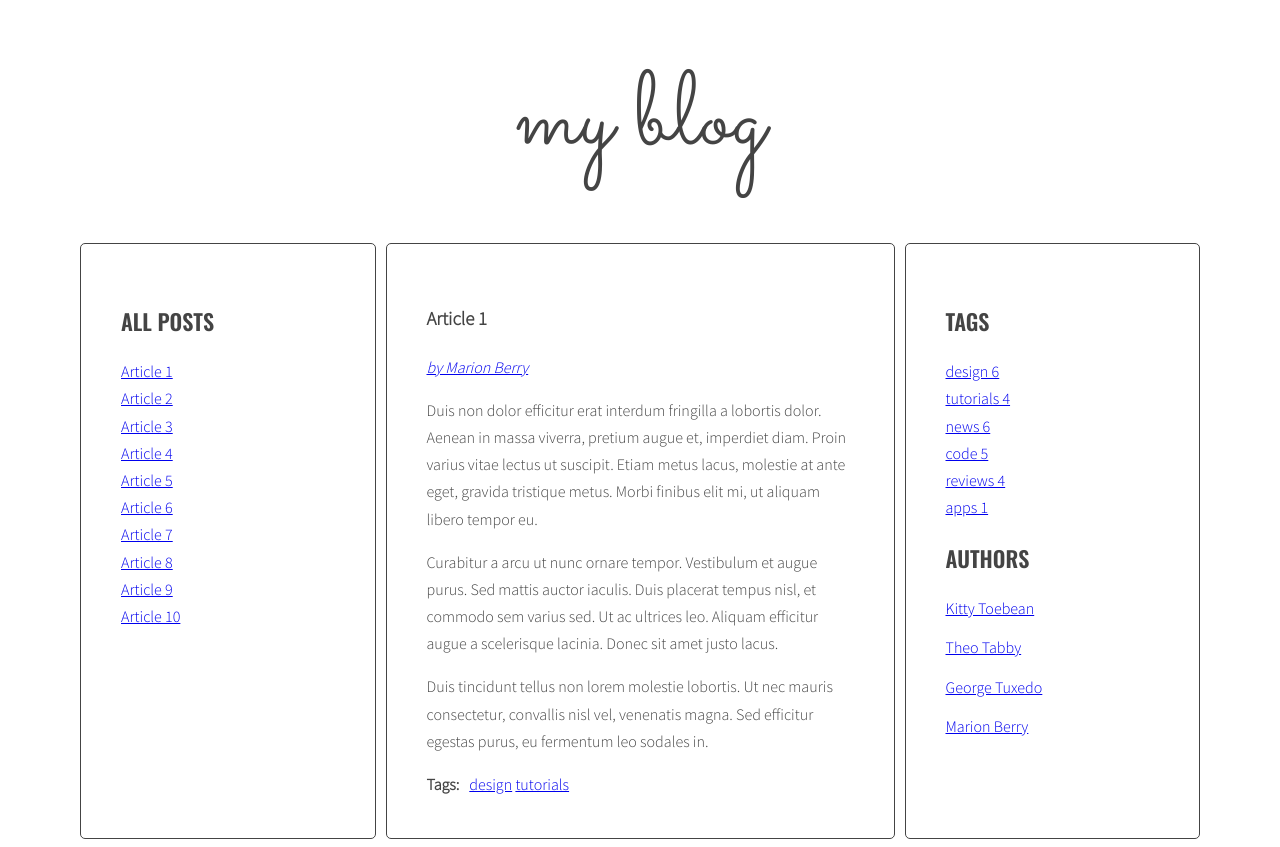
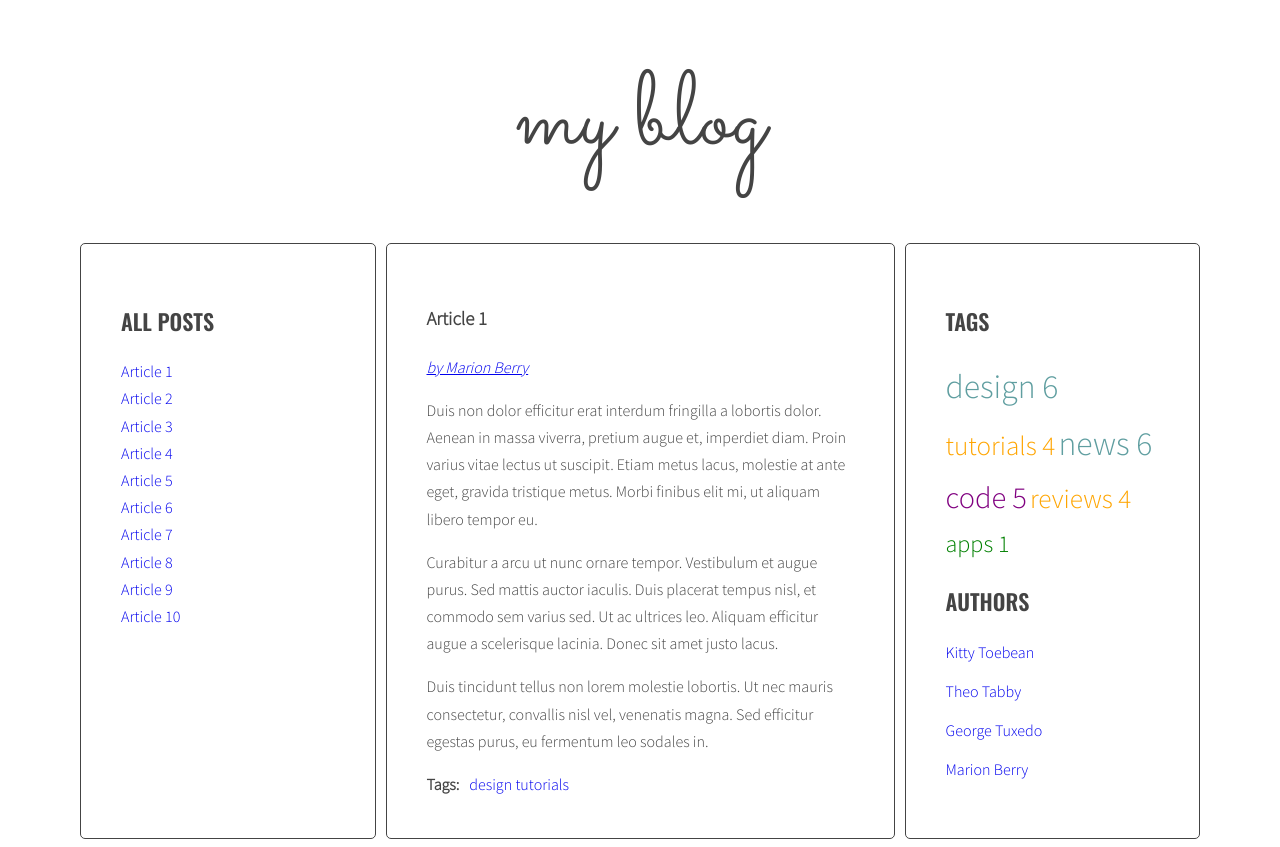
Before and after one commit to bartkozlo/javascript-blog, a website: page index.html in a window 1280 px wide. Drawn offline with nearby package versions, Linux system fonts and the light colour scheme.

Commit message:
Add Tag Cloud section in scss

```diff
--- a/sass/style.scss
+++ b/sass/style.scss
@@ -122,3 +122,42 @@ body {
     margin: 0 10px 0 0;
   }
 }
+
+/* Tag Cloud */
+
+.tags li {
+  display: inline-block;
+}
+
+.tag-size-1 {
+  font-size: 150%;
+  color: green;
+}
+
+.tag-size-2 {
+  font-size: 150%;
+  color: red;
+}
+
+.tag-size-3 {
+  font-size: 170%;
+  color: orange;
+}
+
+.tag-size-4 {
+  font-size: 190%;
+  color: purple;
+}
+
+.tag-size-5 {
+  font-size: 210%;
+  color: cadetblue;
+}
+
+.list {
+  list-style-type: none;
+}
+
+.list a {
+  text-decoration: none;
+}
```
Also changed, not shown: css/style.css, 1 other file.
